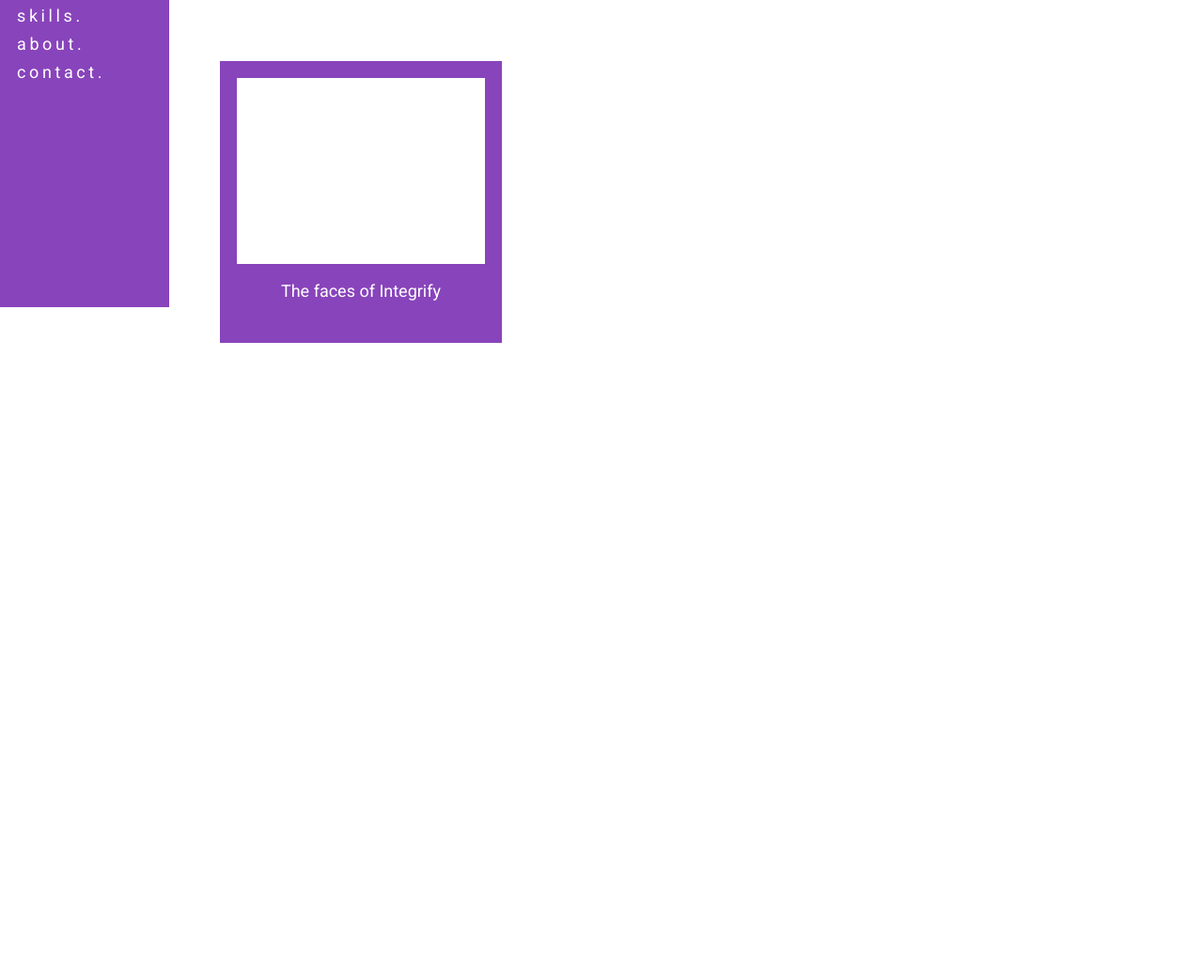
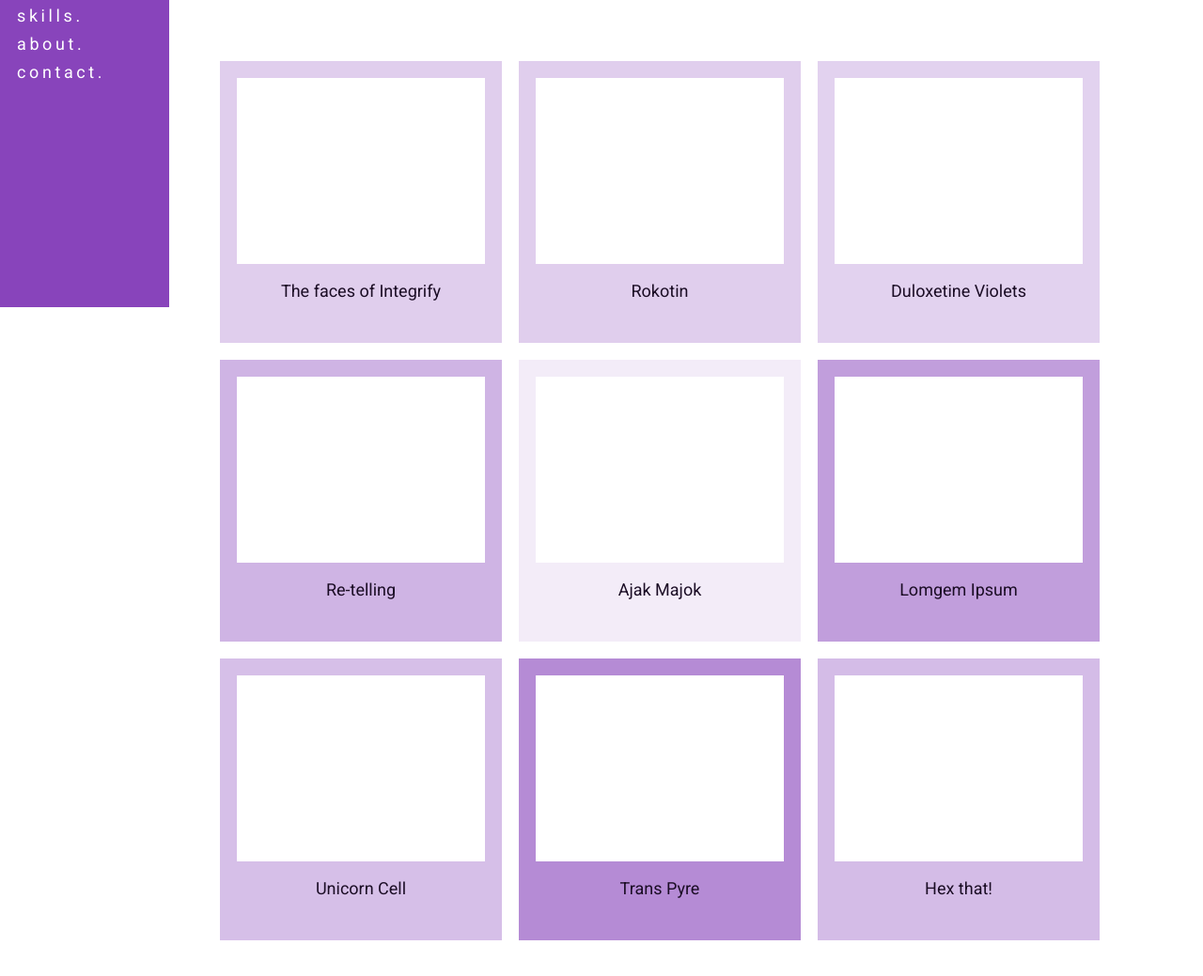
Before and after one commit to xurxe/xurxe.com, a plain HTML site: page index.html in a window 1280 px wide. Shown: the part 473-1512 px from the top of the page at 94% size. Before the commit the page ends 892 px from the top, so only its background shows below. Drawn offline with Linux system fonts and the light colour scheme.

Commit message:
Added scripts to generate creations

```diff
--- a/css/style.css
+++ b/css/style.css
@@ -9,10 +9,10 @@
     font-family: 'Roboto', sans-serif;
     margin: 0;
     outline: none;
+    overflow-x: hidden;
     padding: 0;
     scroll-behavior: smooth;
     text-decoration: none;
-    overflow-x: hidden;
 }
 
 a {
@@ -33,10 +33,10 @@ html {
 }
 
 h1 {
+    color: #8844bb;
     font-size: 110px;
+    font-weight: normal;
     letter-spacing: 0.1em;
-    font-weight: normal;
-    color: #8844bb;
 }
 
 @media only screen and (min-width: 600px) and (max-width: 1000px) {
@@ -52,6 +52,7 @@ h1 {
 }
 
 h2 {
+    color: #8844bb;
     font-size: 30px;
     font-weight: normal;
     letter-spacing: 0.05em;
@@ -75,34 +76,16 @@ strong {
     -o-font-smoothing: antialiased;
 }
 
-.white-text-with-effect {
-    color: white;
-    background-color: #8844bb;
-    text-rendering: optimizeLegibility;
-    -webkit-font-smoothing: antialiased;
-    -moz-font-smoothing: antialiased;
-    -moz-osx-font-smoothing: grayscale;
-    -o-font-smoothing: antialiased;
-    transition: background-color 0.5s;
-    -webkit-transition: background-color 0.5s;
-}
-
-.white-text-with-effect:hover, .white-text-with-effect:focus {
-    background-color: #9f69c8;
-    transition: background-color 1s;
-    -webkit-transition: background-color 1s;
-}
-
 
 
 /* NAV ******************************************************************** */
 nav {
     background: #8844bb;
+    left: 0;
     min-height: 100vh;
     padding: 1rem 0;
     position: fixed;
     top: 0;
-    left: 0;
 }
 
 nav div {
@@ -143,7 +126,61 @@ nav p {
 
 
 
+/* HEADER ***************************************************************** */
 
+header {
+    padding-top: 2rem;
+    padding-right: 2rem;
+    padding-bottom: 2rem;
+    padding-left: 13rem;
+}
+
+header p {
+    margin: 1rem 0;
+}
+
+
+
+/* MAIN ******************************************************************* */
+main {
+    display: flex;
+    flex-direction: row;
+    flex-wrap: wrap;
+    padding-top: 2rem;
+    padding-right: 0;
+    padding-bottom: 2rem;
+    padding-left: 11rem;
+    width: 100vw;
+}
+
+.creation {
+    background: #8844bb;
+    display: block;
+    flex-shrink: 1;
+    height: 300px;
+    margin-bottom: 1rem;
+    margin-right: 1rem;
+    overflow: hidden;
+    padding: 1rem;
+    position: relative;
+    width: 300px;
+}
+
+.creation-div {
+    background: white;
+    height: 198px;
+    width: 100%;
+}
+
+.creation-p {
+    color: #1b0d25;
+    padding: 1rem 0 0;
+    text-align: center;
+}
+
+
+
+/* ANIMATIONS *********************************************************************** */
 .untucked {
     width: 10rem;
     transition: width 1s cubic-bezier(0.19, 1, 0.22, 1);
@@ -180,56 +217,20 @@ nav p {
     -webkit-transition: opacity 0.5s cubic-bezier(0.19, 1, 0.22, 1);
 }
 
-
-
-
-/* HEADER ***************************************************************** */
-
-header {
-    padding-top: 2rem;
-    padding-right: 2rem;
-    padding-bottom: 2rem;
-    padding-left: 13rem;
+.white-text-with-effect {
+    color: white;
+    text-rendering: optimizeLegibility;
+    -webkit-font-smoothing: antialiased;
+    -moz-font-smoothing: antialiased;
+    -moz-osx-font-smoothing: grayscale;
+    -o-font-smoothing: antialiased;
+    background-color: #8844bb;
+    transition: background-color 0.5s;
+    -webkit-transition: background-color 0.5s;
 }
 
-header p {
-    margin: 1rem 0;
+.white-text-with-effect:hover, .white-text-with-effect:focus {
+    background-color: #9f69c8;
+    transition: background-color 1s;
+    -webkit-transition: background-color 1s;
 }
-
-
-
-/* MAIN ******************************************************************* */
-main {
-    display: flex;
-    flex-direction: row;
-    flex-wrap: wrap;
-    padding-top: 2rem;
-    padding-right: 0;
-    padding-bottom: 2rem;
-    padding-left: 11rem;
-    width: 100vw;
-}
-
-.item {
-    background: #8844bb;
-    display: block;
-    flex-shrink: 1;
-    height: 300px;
-    margin-bottom: 1rem;
-    margin-right: 1rem;
-    overflow: hidden;
-    padding: 1rem;
-    position: relative;
-    width: 300px;
-}
-
-.item-div {
-    background: white;
-    height: 198px;
-    width: 100%;
-}
-
-.item-p {
-    padding: 1rem 0 0;
-    text-align: center;
-}
--- a/index.html
+++ b/index.html
@@ -83,17 +83,9 @@
 
         <main class="increased">
 
-            <a class="item" target="_blank" href="">
-                <div class="item-div">
-                    <img class="item-img" src="" alt="">
-                </div>
-
-                <p class="white-text item-p">The faces of Integrify</p>
-            </a>
-
-
         </main>
 
+        <script src="js/creations.js"></script>
         <script src="js/script.js"></script>
     </body>
 </html>
--- /dev/null
+++ b/js/creations.js
@@ -0,0 +1,56 @@
+creations = [
+    {
+        title: 'The faces of Integrify',
+        src: '',
+        alt: '',
+        href: '',
+    },
+    {
+        title: 'Rokotin',
+        src: '',
+        alt: '',
+        href: '',
+    },
+    {
+        title: 'Duloxetine Violets',
+        src: '',
+        alt: '',
+        href: '',
+    },
+    {
+        title: 'Re-telling',
+        src: '',
+        alt: '',
+        href: '',
+    },
+    {
+        title: 'Ajak Majok',
+        src: '',
+        alt: '',
+        href: '',
+    },
+    {
+        title: 'Lomgem Ipsum',
+        src: '',
+        alt: '',
+        href: '',
+    },
+    {
+        title: 'Unicorn Cell',
+        src: '',
+        alt: '',
+        href: '',
+    },
+    {
+        title: 'Trans Pyre',
+        src: '',
+        alt: '',
+        href: '',
+    },
+    {
+        title: 'Hex that!',
+        src: '',
+        alt: '',
+        href: '',
+    },
+]
--- a/js/script.js
+++ b/js/script.js
@@ -61,6 +61,32 @@ function increasePaddingLeft() {
     return;
 };
 
+function generateCreationColor() {
+    let L = Math.round(Math.random() * (95 - 65) + 65);
+    let hsl = `hsl(274, 47%, ${L}%)`;
+
+    return hsl;
+};
+
+function generateCreation(object) {
+    let {title, src, alt, href} = object;
+    let creation = document.createElement('a');
+    creation.className = 'creation';
+    creation.href = href;
+    creation.style.backgroundColor = generateCreationColor();
+    main.appendChild(creation);
+
+    let innerHTML = `
+    <div class="creation-div">
+        <img class="creation-img" src="${src}" alt="${alt}">
+    </div>
+
+    <p class="creation-p">${title}</p>`
+
+    creation.innerHTML = innerHTML;
+    return;
+};
+
 
 
 /* EVENT LISTENERS ************************************************************** */
@@ -104,6 +130,12 @@ function initialize() {
             navDivs[i].style.display = 'none';
         };
     };
+
+    for (let i = 0; i < creations.length; i++) {
+        generateCreation(creations[i]);
+    }
+
+    return;
 };
 
 initialize();
```
